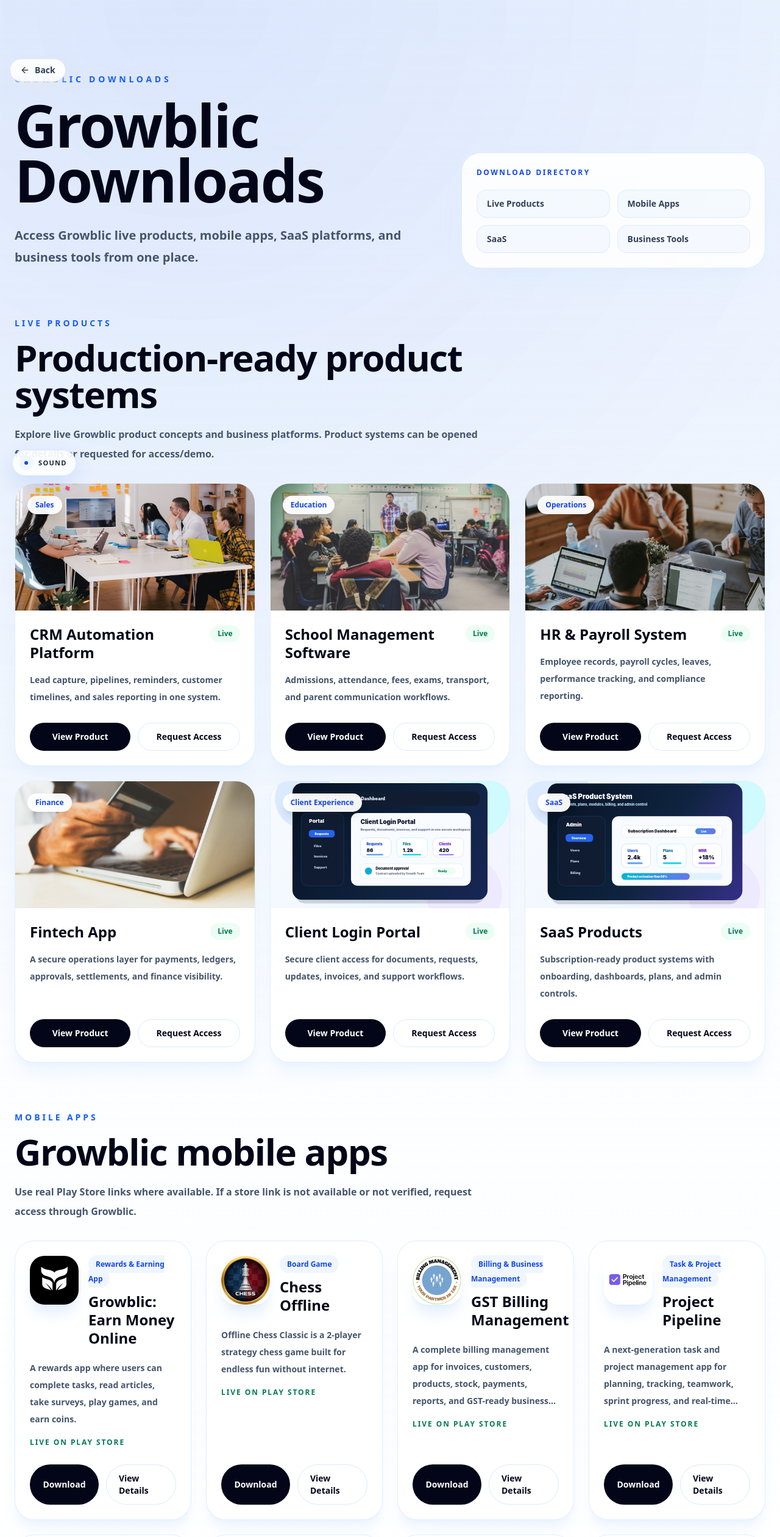
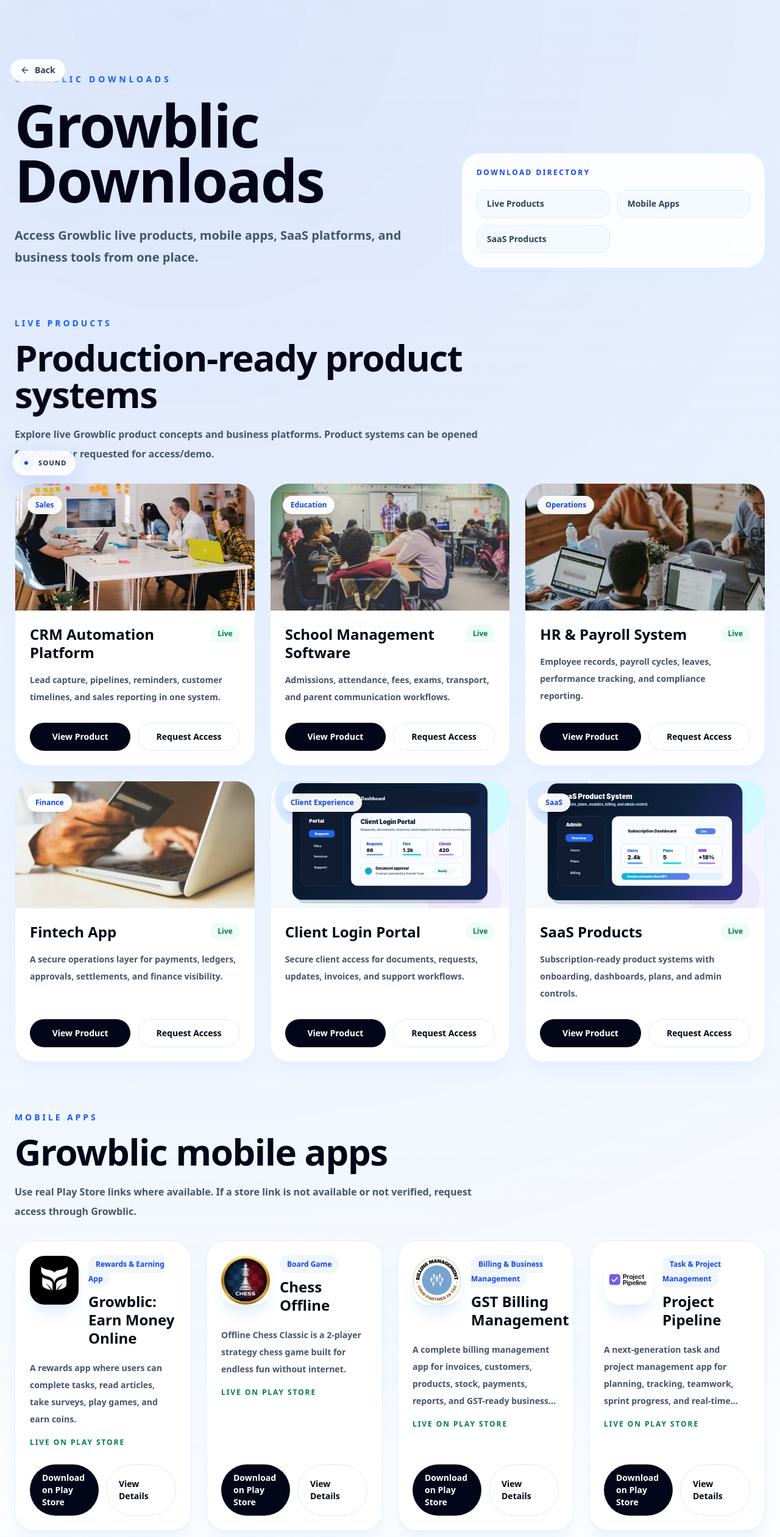
Before and after one commit to amanieheejhd-ship-it/growblic-website01, a Next.js app: page /growblic-website01/downloads in a window 1280 px wide. Shown: the top 2520 px of the page at 61% size. Built offline with nearby package versions, Linux system fonts and the light colour scheme.

Commit message:
Show all downloads apps and remove other categories

```diff
--- a/src/app/downloads/page.tsx
+++ b/src/app/downloads/page.tsx
@@ -13,12 +13,9 @@ export const metadata = createPageMetadata({
 });
 
 const liveProducts = products.slice(0, 6);
-const mobileApps = companyApps.slice(0, 8);
+const mobileApps = companyApps;
 const saasProducts = products.filter((product) =>
   ["SaaS", "Sales", "Client Experience", "Business Intelligence"].includes(product.category),
-);
-const otherProducts = products.filter((product) =>
-  ["Automation", "Operations", "Hospitality", "Retail"].includes(product.category),
 );
 
 function isRealPlayStoreLink(link?: string) {
@@ -147,7 +144,7 @@ function MobileAppCard({ app }: { app: (typeof companyApps)[number] }) {
             rel="noreferrer"
             className="inline-flex min-h-11 flex-1 items-center justify-center rounded-full bg-slate-950 px-5 py-3 text-sm font-black text-white transition hover:-translate-y-0.5 hover:bg-blue-700"
           >
-            Download
+            Download on Play Store
           </a>
         ) : (
           <Link
@@ -196,13 +193,17 @@ export default function DownloadsPage() {
                 Download directory
               </p>
               <div className="mt-5 grid grid-cols-2 gap-3 text-sm font-black text-slate-700">
-                {["Live Products", "Mobile Apps", "SaaS", "Business Tools"].map((item) => (
+                {[
+                  { label: "Live Products", href: "#live-products" },
+                  { label: "Mobile Apps", href: "#mobile-apps" },
+                  { label: "SaaS Products", href: "#saas-products" },
+                ].map((item) => (
                   <a
-                    key={item}
-                    href={`#${item === "SaaS" ? "saas-products" : item === "Business Tools" ? "other-categories" : item.toLowerCase().replace(" ", "-")}`}
+                    key={item.href}
+                    href={item.href}
                     className="rounded-2xl border border-blue-100 bg-blue-50/55 px-4 py-3 transition hover:bg-blue-600 hover:text-white"
                   >
-                    {item}
+                    {item.label}
                   </a>
                 ))}
               </div>
@@ -248,18 +249,6 @@ export default function DownloadsPage() {
             </div>
           </section>
 
-          <section id="other-categories" className="mt-20 scroll-mt-24">
-            <SectionHeader
-              eyebrow="Other Categories"
-              title="Automation, analytics, retail, and business tools"
-              description="For tools without a public download, request access or view product details to plan a similar system for your business."
-            />
-            <div className="mt-8 grid gap-6 md:grid-cols-2 xl:grid-cols-3">
-              {otherProducts.map((product) => (
-                <ProductDownloadCard key={product.slug} product={product} primaryLabel="Request Access" />
-              ))}
-            </div>
-          </section>
         </div>
       </section>
     </main>
--- a/src/components/Footer.tsx
+++ b/src/components/Footer.tsx
@@ -25,7 +25,6 @@ const downloadLinks = [
   { label: "Live Products", href: "/downloads#live-products" },
   { label: "Mobile Apps", href: "/downloads#mobile-apps" },
   { label: "SaaS Products", href: "/downloads#saas-products" },
-  { label: "Other Categories", href: "/downloads#other-categories" },
 ];
 
 const resourceLinks = [
```
